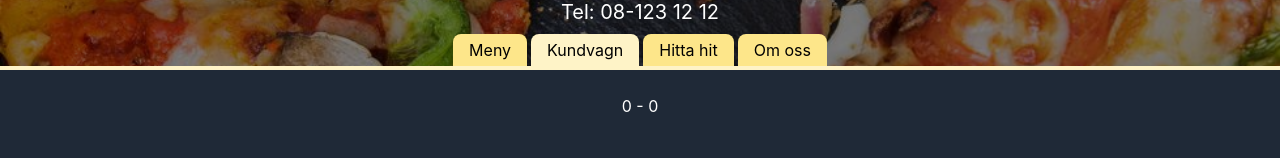
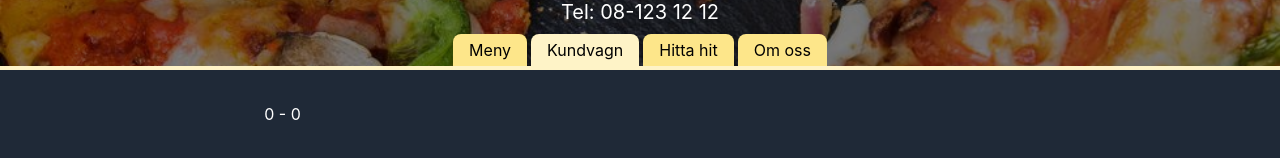
Before and after one commit to Neylion/pizza-sites, a React (Vite) app: page / in a window 1280 px wide. Both pictures are taken after a click on the element "Kundvagn". Shown: the part 186-344 px from the top of the page. Built offline with nearby package versions, Linux system fonts and the light colour scheme.

Commit message:
Move grid layout outside of pizzas component and prepare for cart summary

```diff
--- a/src/components/Pizza/Pizzas.tsx
+++ b/src/components/Pizza/Pizzas.tsx
@@ -14,13 +14,11 @@ const Pizzas = ({ searchQuery, cartMode = false }: PizzasProps) => {
 
   return (
     <>
-      <div className="inline-grid grid-cols-1 md:grid-cols-2 xl:grid-cols-3 gap-[0.2rem] mx-auto py-4 w-11/12 md:w-10/12">
-        {pizzasMatchingQuery.map((pizza, index) => {
-          const cartCount = cart.items[pizza.id]?.count || 0;
-          return <MenuItem {...pizza} key={index} count={cartCount} updateCartEntry={(count: number) => addOrUpdateCartItem(pizza, count)} />;
-        })
-        }
-      </div>
+      {pizzasMatchingQuery.map((pizza, index) => {
+        const cartCount = cart.items[pizza.id]?.count || 0;
+        return <MenuItem {...pizza} key={index} count={cartCount} updateCartEntry={(count: number) => addOrUpdateCartItem(pizza, count)} />;
+      })
+      }
     </>
   );
 };
--- a/src/pages/Cart/CartPage.tsx
+++ b/src/pages/Cart/CartPage.tsx
@@ -3,10 +3,16 @@ import { useCartContext } from '../../contexts/CartContext';
 
 const CartPage = () => {
   return (
-    <>
-      <CartSummary />
-      <Pizzas searchQuery={null} cartMode />
-    </>
+    <div className="inline-grid grid-cols-1 xl:grid-cols-3 mx-auto py-4 w-11/12 md:w-10/12">
+      <div className="col-span-1 w-full pb-1 xl:pr-1">
+        <CartSummary />
+      </div>
+      <div className="col-span-2 w-full">
+        <div className="inline-grid grid-cols-1 md:grid-cols-2 gap-[0.2rem] mx-auto w-full">
+          <Pizzas searchQuery={null} cartMode />
+        </div>
+      </div>
+    </div>
   );
 };
 
--- a/src/pages/MainPage/MainPage.tsx
+++ b/src/pages/MainPage/MainPage.tsx
@@ -80,7 +80,10 @@ const ActiveTab = ({ tab, searchQuery }: ActiveTabProps) => {
       return <CartPage />;
     case tabs.menu.id:
     default:
-      return <Pizzas searchQuery={searchQuery} />;
+      return (
+        <div className="inline-grid grid-cols-1 md:grid-cols-2 xl:grid-cols-3 gap-[0.2rem] mx-auto py-4 w-11/12 md:w-10/12">
+          <Pizzas searchQuery={searchQuery} />;
+        </div>);
   }
 };
 
```
